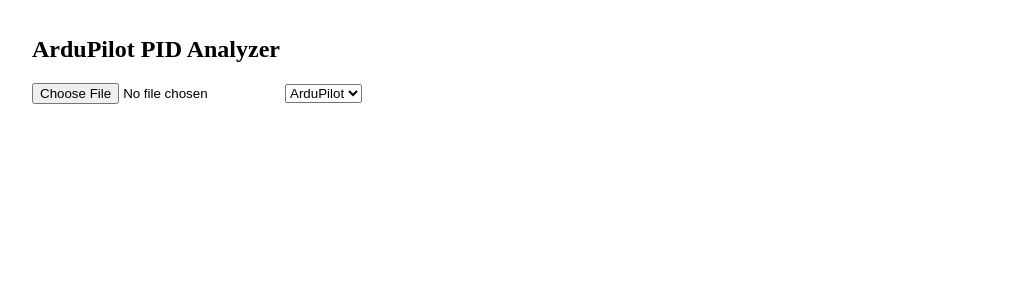
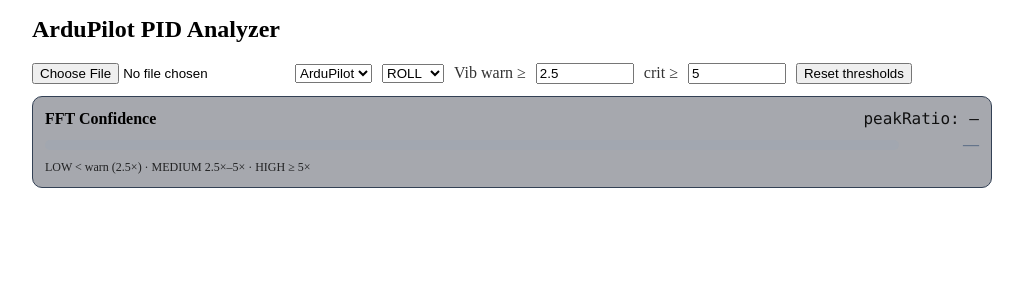
Before and after one commit to srul/inav-pid-analyzer, a React (Vite) app: page / in a window 1280 px wide. Shown: the top 300 px of the page, without its empty margins (128-1151 px from the left). Built offline with nearby package versions, Linux system fonts and the light colour scheme.

Commit message:
Update App.jsx

```diff
--- a/src/App.jsx
+++ b/src/App.jsx
@@ -2,29 +2,22 @@
 
 /* ================= CONFIG ================= */
 const AXES = ["roll", "pitch", "yaw"];
-const AXIS_LABEL = { roll: "Roll", pitch: "Pitch", yaw: "Yaw" };
 const FIRMWARES = ["ArduPilot", "iNav"];
-
-const THEME_KEY = "pid-theme";
-const FW_KEY = "pid-fw";
 
 const FFT_WINDOW = 512;
 const FFT_MIN_HZ = 20;
 const FFT_MAX_HZ = 300;
 
-// Step 23 thresholds (editable in UI)
+// Default thresholds
 const DEFAULT_VIB_WARN_RATIO = 2.5;
 const DEFAULT_VIB_CRIT_RATIO = 5.0;
 
-/* ================= PARAM MAP ================= */
+/* ================= PARAM MAP (kept minimal here) ================= */
 const PARAMS = {
   ArduPilot: {
     notchEnable: "INS_HNTCH_ENABLE",
-    notchMode: "INS_HNTCH_MODE",
     notchFreq: "INS_HNTCH_FREQ",
     notchBW: "INS_HNTCH_BW",
-    notchAtt: "INS_HNTCH_ATT",
-    notchHmncs: "INS_HNTCH_HMNCS",
     rateP: (a) =>
       a === "roll" ? "ATC_RAT_RLL_P" :
       a === "pitch" ? "ATC_RAT_PIT_P" :
@@ -32,16 +25,13 @@
   },
   iNav: {
     notchEnable: "gyro_notch1_enabled",
-    notchMode: "gyro_notch1_mode",
     notchFreq: "gyro_notch1_hz",
     notchBW: "gyro_notch1_cutoff",
-    notchAtt: "gyro_notch1_att",
-    notchHmncs: "gyro_notch1_harmonics",
     rateP: (a) => `${a}_p`,
   },
 };
 
-/* ================= HELPERS ================= */
+/* ================= NUM HELPERS ================= */
 const median = (a) => {
   if (!a.length) return 0;
   const s = [...a].sort((x, y) => x - y);
@@ -56,11 +46,13 @@
   );
 }
 
+/* ================= FFT (simple radix-2) ================= */
 function fftMagReal(sig) {
   const N = sig.length;
   const re = sig.slice();
   const im = Array(N).fill(0);
 
+  // bit reversal
   let j = 0;
   for (let i = 1; i < N; i++) {
     let bit = N >> 1;
@@ -78,21 +70,65 @@
         const ti = s * re[i + k + len/2] + c * im[i + k + len/2];
         re[i + k + len/2] = re[i + k] - tr;
         im[i + k + len/2] = im[i + k] - ti;
-        re[i + k] += tr; im[i + k] += ti;
+        re[i + k] += tr;
+        im[i + k] += ti;
       }
     }
   }
 
-  return Array.from({ length: N/2 }, (_, i) =>
-    Math.hypot(re[i], im[i]) / N
-  );
+  // half spectrum magnitude
+  return Array.from({ length: N/2 }, (_, i) => Math.hypot(re[i], im[i]) / N);
 }
 
 function sampleRate(data) {
   const dts = [];
-  for (let i = Math.max(1, data.length - 200); i < data.length; i++)
-    dts.push(data[i].time - data[i-1].time);
+  for (let i = Math.max(1, data.length - 200); i < data.length; i++) {
+    const dt = data[i].time - data[i - 1].time;
+    if (dt > 0 && Number.isFinite(dt)) dts.push(dt);
+  }
   return 1 / (median(dts) || 0.002);
+}
+
+/* ================= CSV LOADER ================= */
+function loadCSVFile(file, setRaw, setFs, setErr) {
+  if (!file) return;
+  const r = new FileReader();
+  r.onload = () => {
+    try {
+      const lines = String(r.result).split(/\r?\n/).filter(Boolean);
+      const h = lines[0].split(",");
+      const idx = (k) => h.indexOf(k);
+
+      const ti = idx("time");
+      if (ti < 0) throw new Error("Missing time column");
+
+      const need = ["gyro[0]","gyro[1]","gyro[2]","setpoint[0]","setpoint[1]","setpoint[2]"];
+      need.forEach(k => {
+        if (idx(k) < 0) throw new Error(`Missing column: ${k}`);
+      });
+
+      const d = lines.slice(1).map((x) => {
+        const p = x.split(",");
+        return {
+          time: +p[ti],
+          roll: { gyro: +p[idx("gyro[0]")], set: +p[idx("setpoint[0]")] },
+          pitch:{ gyro: +p[idx("gyro[1]")], set: +p[idx("setpoint[1]")] },
+          yaw:  { gyro: +p[idx("gyro[2]")], set: +p[idx("setpoint[2]")] },
+        };
+      }).filter(r => Number.isFinite(r.time));
+
+      if (d.length < 20) throw new Error("Not enough rows");
+
+      setErr("");
+      setRaw(d);
+      setFs(sampleRate(d));
+    } catch (e) {
+      setErr(e.message || String(e));
+      setRaw(null);
+      setFs(null);
+    }
+  };
+  r.readAsText(file);
 }
 
 /* ================= TOOLTIP ================= */
@@ -127,9 +163,12 @@
   const xs = pts.map(p=>p.x), ys = pts.map(p=>p.y);
   const minX=Math.min(...xs), maxX=Math.max(...xs);
   const minY=Math.min(...ys), maxY=Math.max(...ys);
+  const dx = (maxX-minX) || 1;
+  const dy = (maxY-minY) || 1;
+
   return pts.map(p=>{
-    const X = pad + (p.x-minX)/(maxX-minX||1)*(w-2*pad);
-    const Y = h-pad - (p.y-minY)/(maxY-minY||1)*(h-2*pad);
+    const X = pad + (p.x-minX)/dx*(w-2*pad);
+    const Y = h-pad - (p.y-minY)/dy*(h-2*pad);
     return `${X.toFixed(1)},${Y.toFixed(1)}`;
   }).join(" ");
 }
@@ -137,15 +176,26 @@
 const downsample = (a, n) =>
   a.length <= n ? a : a.filter((_, i) => i % Math.ceil(a.length/n) === 0);
 
+/* ================= CONFIDENCE METER ================= */
+function confidenceLevel(peakRatio, warnR, critR) {
+  if (peakRatio == null || !Number.isFinite(peakRatio)) return { label: "—", color: "#64748b", pct: 0 };
+  if (peakRatio >= critR) return { label: "HIGH", color: "#ef4444", pct: 100 };
+  if (peakRatio >= warnR) {
+    const pct = clamp(((peakRatio - warnR) / (critR - warnR)) * 100, 1, 99);
+    return { label: "MEDIUM", color: "#f59e0b", pct };
+  }
+  const pct = clamp((peakRatio / warnR) * 100, 1, 80);
+  return { label: "LOW", color: "#22c55e", pct };
+}
+
 /* ================= APP ================= */
 export default function App() {
-  const [fw, setFw] = useState(localStorage.getItem(FW_KEY) || "ArduPilot");
+  const [fw, setFw] = useState("ArduPilot");
   const [axis, setAxis] = useState("roll");
-  const [section, setSection] = useState("Charts");
-
   const [raw, setRaw] = useState(null);
   const [fs, setFs] = useState(null);
   const [tooltip, setTooltip] = useState(null);
+  const [err, setErr] = useState("");
 
   const [warnR, setWarnR] = useState(DEFAULT_VIB_WARN_RATIO);
   const [critR, setCritR] = useState(DEFAULT_VIB_CRIT_RATIO);
@@ -155,12 +205,8 @@
   const chartData = useMemo(() => {
     if (!raw) return null;
     return downsample(
-      raw.map(r => ({
-        t: r.time,
-        gyro: r[axis].gyro,
-        set: r[axis].set
-      })),
-      250
+      raw.map(r => ({ t: r.time, gyro: r[axis].gyro, set: r[axis].set })),
+      260
     );
   }, [raw, axis]);
 
@@ -168,56 +214,131 @@
     if (!raw || !fs) return null;
     const g = raw.map(r => r[axis].gyro);
     if (g.length < FFT_WINDOW) return null;
+
     const w = hann(FFT_WINDOW);
     const win = g.slice(-FFT_WINDOW).map((v,i)=>v*w[i]);
     const mags = fftMagReal(win);
+
     return mags
       .map((m,i)=>({ f: i*fs/FFT_WINDOW, m }))
       .filter(p=>p.f>=FFT_MIN_HZ && p.f<=FFT_MAX_HZ);
   }, [raw, fs, axis]);
 
-  const loadCSV = (f) => {
-    const r = new FileReader();
-    r.onload = () => {
-      const l = r.result.split(/\r?\n/).filter(Boolean);
-      const h = l[0].split(",");
-      const idx = k => h.indexOf(k);
-      const d = l.slice(1).map(x=>{
-        const p=x.split(",");
-        return {
-          time:+p[idx("time")],
-          roll:{gyro:+p[idx("gyro[0]")], set:+p[idx("setpoint[0]")]},
-          pitch:{gyro:+p[idx("gyro[1]")], set:+p[idx("setpoint[1]")]},
-          yaw:{gyro:+p[idx("gyro[2]")], set:+p[idx("setpoint[2]")]},
-        };
-      });
-      setRaw(d); setFs(sampleRate(d));
-    };
-    r.readAsText(f);
+  // Compute peakFreq + noiseFloor + peakRatio from spectrum
+  const fftSummary = useMemo(() => {
+    if (!spectrum || spectrum.length < 10) return null;
+    let peak = spectrum[0];
+    for (const p of spectrum) if (p.m > peak.m) peak = p;
+    const noise = median(spectrum.map(p => p.m));
+    const peakRatio = noise > 0 ? peak.m / noise : null;
+    return { peakFreq: peak.f, peakMag: peak.m, noise, peakRatio };
+  }, [spectrum]);
+
+  const conf = useMemo(() => {
+    return confidenceLevel(fftSummary?.peakRatio ?? null, warnR, critR);
+  }, [fftSummary, warnR, critR]);
+
+  const resetThresholds = () => {
+    setWarnR(DEFAULT_VIB_WARN_RATIO);
+    setCritR(DEFAULT_VIB_CRIT_RATIO);
   };
 
   return (
-    <div style={{maxWidth:960,margin:"0 auto",padding:16}}>
-      <h2>{fw} PID Analyzer</h2>
+    <div style={{maxWidth:960, margin:"0 auto", padding:16}}>
+      <h2 style={{marginTop:0}}>{fw} PID Analyzer</h2>
 
-      <input type="file" accept=".csv" onChange={e=>loadCSV(e.target.files[0])}/>
+      <div style={{display:"flex", gap:10, flexWrap:"wrap", alignItems:"center"}}>
+        <input type="file" accept=".csv"
+          onChange={e => loadCSVFile(e.target.files[0], setRaw, setFs, setErr)}
+        />
+
         <select value={fw} onChange={e=>setFw(e.target.value)}>
           {FIRMWARES.map(f=><option key={f}>{f}</option>)}
         </select>
 
-      {section==="Charts" && chartData && (
+        <select value={axis} onChange={e=>setAxis(e.target.value)}>
+          {AXES.map(a=><option key={a} value={a}>{a.toUpperCase()}</option>)}
+        </select>
+
+        <span style={{opacity:0.8}}>Vib warn ≥</span>
+        <input type="number" step="0.1" min="1" max="20"
+          value={warnR} onChange={e=>setWarnR(Number(e.target.value))}
+          style={{width:90}}
+        />
+        <span style={{opacity:0.8}}>crit ≥</span>
+        <input type="number" step="0.1" min="1" max="20"
+          value={critR} onChange={e=>setCritR(Number(e.target.value))}
+          style={{width:90}}
+        />
+
+        <button onClick={resetThresholds}>
+          Reset thresholds
+        </button>
+      </div>
+
+      {err && <div style={{color:"#ef4444", marginTop:10}}>{err}</div>}
+
+      {/* ===== Confidence meter (based on peakRatio) ===== */}
+      <div style={{
+        marginTop:12,
+        padding:12,
+        border:"1px solid #334155",
+        borderRadius:10,
+        background:"rgba(2,6,23,0.35)"
+      }}>
+        <div style={{display:"flex", justifyContent:"space-between", alignItems:"baseline"}}>
+          <div style={{fontWeight:700}}>FFT Confidence</div>
+          <div style={{fontFamily:"ui-monospace, Menlo, monospace", opacity:0.9}}>
+            peakRatio: {fftSummary?.peakRatio ? fftSummary.peakRatio.toFixed(2) + "×" : "—"}
+            {fftSummary?.peakFreq ? ` | peak: ${fftSummary.peakFreq.toFixed(1)} Hz` : ""}
+          </div>
+        </div>
+
+        <div style={{display:"flex", gap:10, alignItems:"center", marginTop:8}}>
+          <div style={{
+            flex:1,
+            height:10,
+            borderRadius:999,
+            background:"rgba(148,163,184,0.22)",
+            overflow:"hidden"
+          }}>
+            <div style={{
+              width: `${conf.pct}%`,
+              height:"100%",
+              background: conf.color,
+              transition:"width 200ms ease"
+            }}/>
+          </div>
+          <div style={{
+            fontWeight:800,
+            color: conf.color,
+            minWidth: 70,
+            textAlign:"right"
+          }}>
+            {conf.label}
+          </div>
+        </div>
+
+        <div style={{marginTop:6, opacity:0.8, fontSize:12}}>
+          LOW &lt; warn ({warnR}×) · MEDIUM {warnR}×–{critR}× · HIGH ≥ {critR}×
+        </div>
+      </div>
+
+      {/* ===== Charts with hover numeric tooltips ===== */}
+      {chartData && (
         <>
-          {/* TIME DOMAIN */}
+          <h3 style={{marginTop:16}}>Time Domain (Gyro vs Setpoint)</h3>
           <svg
-            width="920" height="160"
+            width="920" height="160" viewBox="0 0 920 160"
+            style={{border:"1px solid #334155", borderRadius:10, background:"rgba(2,6,23,0.25)"}}
             onMouseLeave={()=>setTooltip(null)}
             onMouseMove={e=>{
               const r=e.currentTarget.getBoundingClientRect();
-              const i=Math.round((e.clientX-r.left)/r.width*(chartData.length-1));
+              const i=Math.round(((e.clientX-r.left)/r.width)*(chartData.length-1));
               const p=chartData[i];
               if(!p) return;
               setTooltip({
-                x:e.clientX,y:e.clientY,
+                x:e.clientX, y:e.clientY,
                 lines:[
                   `Time: ${p.t.toFixed(3)} s`,
                   `Gyro: ${p.gyro.toFixed(2)}`,
@@ -228,24 +349,28 @@
           >
             <polyline
               points={buildPolyline(chartData.map(p=>({x:p.t,y:p.set})),920,160)}
-              fill="none" stroke="orange" strokeDasharray="6 4"/>
+              fill="none" stroke="#f59e0b" strokeDasharray="6 4" strokeWidth="2"
+            />
             <polyline
               points={buildPolyline(chartData.map(p=>({x:p.t,y:p.gyro})),920,160)}
-              fill="none" stroke="#38bdf8"/>
+              fill="none" stroke="#38bdf8" strokeWidth="2"
+            />
           </svg>
 
-          {/* FFT */}
           {spectrum && (
+            <>
+              <h3 style={{marginTop:16}}>Frequency Domain (FFT)</h3>
               <svg
-              width="920" height="180"
+                width="920" height="180" viewBox="0 0 920 180"
+                style={{border:"1px solid #334155", borderRadius:10, background:"rgba(2,6,23,0.25)"}}
                 onMouseLeave={()=>setTooltip(null)}
                 onMouseMove={e=>{
                   const r=e.currentTarget.getBoundingClientRect();
-                const i=Math.round((e.clientX-r.left)/r.width*(spectrum.length-1));
+                  const i=Math.round(((e.clientX-r.left)/r.width)*(spectrum.length-1));
                   const p=spectrum[i];
                   if(!p) return;
                   setTooltip({
-                  x:e.clientX,y:e.clientY,
+                    x:e.clientX, y:e.clientY,
                     lines:[
                       `Freq: ${p.f.toFixed(1)} Hz`,
                       `Mag:  ${p.m.toExponential(2)}`
@@ -255,8 +380,28 @@
               >
                 <polyline
                   points={buildPolyline(downsample(spectrum,240).map(p=>({x:p.f,y:p.m})),920,180)}
-                fill="none" stroke="#38bdf8"/>
+                  fill="none" stroke="#38bdf8" strokeWidth="2"
+                />
               </svg>
+            </>
+          )}
+
+          {/* Simple text showing mapped parameters for user visibility */}
+          {fftSummary?.peakFreq && (
+            <div style={{
+              marginTop:14,
+              padding:12,
+              border:"1px solid #334155",
+              borderRadius:10
+            }}>
+              <div style={{fontWeight:800}}>Suggested Notch (FFT peak-based)</div>
+              <div style={{fontFamily:"ui-monospace, Menlo, monospace", marginTop:6}}>
+                {P.notchEnable} = 1<br/>
+                {P.notchFreq} = {Math.round(fftSummary.peakFreq)} Hz<br/>
+                {P.notchBW} = {Math.round(clamp(fftSummary.peakFreq * 0.5, 30, 140))} Hz<br/>
+                {P.rateP(axis)} → Reduce 5–10% (if overshoot present)
+              </div>
+            </div>
           )}
         </>
       )}
```
Lines whose indentation alone changed are shown as unchanged.
